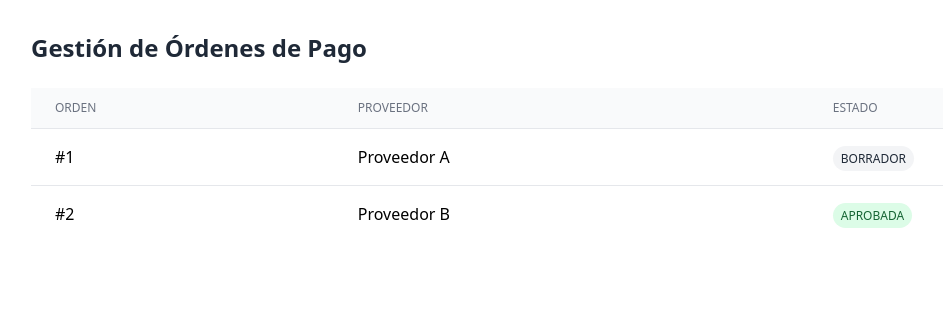
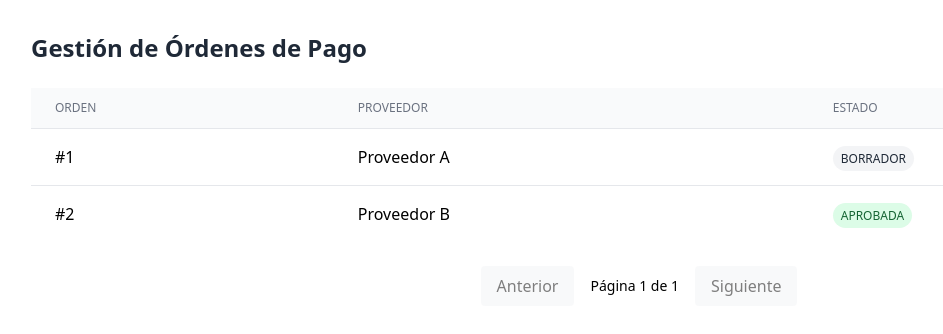
Before and after one commit to juandaosp/ginko-payment-orders, a Nuxt app: page / in a window 1280 px wide. Shown: the top 334 px of the page, without its empty margins (1-944 px from the left). Built offline with nearby package versions, Linux system fonts and the light colour scheme.

Commit message:
feat(US-2.5): implement client-side pagination (10 items per page) in OrderList

```diff
--- a/components/OrderList.vue
+++ b/components/OrderList.vue
@@ -1,3 +1,32 @@
+<script setup lang="ts">
+import type { PaymentOrder } from "~/types";
+
+const props = defineProps<{ orders: PaymentOrder[] }>();
+const emit = defineEmits(["order-click"]);
+
+const pageSize = 10;
+const currentPage = ref(1);
+
+const paginatedOrders = computed(() => {
+    const start = (currentPage.value - 1) * pageSize;
+    const end = start + pageSize;
+    return props.orders.slice(start, end);
+});
+
+const totalPages = computed(() => Math.ceil(props.orders.length / pageSize));
+
+const nextPage = () => {
+    if (currentPage.value < totalPages.value) currentPage.value++;
+};
+const prevPage = () => {
+    if (currentPage.value > 1) currentPage.value--;
+};
+
+const onOrderClick = (order: PaymentOrder) => {
+    emit("order-click", order);
+};
+</script>
+
 <template>
     <div class="order-list-container">
         <table class="hidden md:table min-w-full divide-y divide-gray-200">
@@ -22,7 +51,7 @@
             </thead>
             <tbody class="divide-y divide-gray-200 bg-white">
                 <OrderRow
-                    v-for="order in orders"
+                    v-for="order in paginatedOrders"
                     :key="order.id"
                     :order="order"
                     @click="onOrderClick(order)"
@@ -32,22 +61,33 @@
 
         <div class="md:hidden space-y-4">
             <OrderCard
-                v-for="order in orders"
+                v-for="order in paginatedOrders"
                 :key="order.id"
                 :order="order"
                 @click="onOrderClick(order)"
             />
         </div>
+
+        <div class="flex justify-center items-center gap-4 mt-6">
+            <button
+                :disabled="currentPage === 1"
+                @click="prevPage"
+                class="px-4 py-2 bg-gray-100 rounded disabled:opacity-50"
+            >
+                Anterior
+            </button>
+
+            <span class="text-sm"
+                >Página {{ currentPage }} de {{ totalPages }}</span
+            >
+
+            <button
+                :disabled="currentPage === totalPages"
+                @click="nextPage"
+                class="px-4 py-2 bg-gray-100 rounded disabled:opacity-50"
+            >
+                Siguiente
+            </button>
+        </div>
     </div>
 </template>
-
-<script setup lang="ts">
-import type { PaymentOrder } from "~/types";
-
-defineProps<{ orders: PaymentOrder[] }>();
-const emit = defineEmits(["order-click"]);
-
-const onOrderClick = (order: PaymentOrder) => {
-    emit("order-click", order);
-};
-</script>
```
